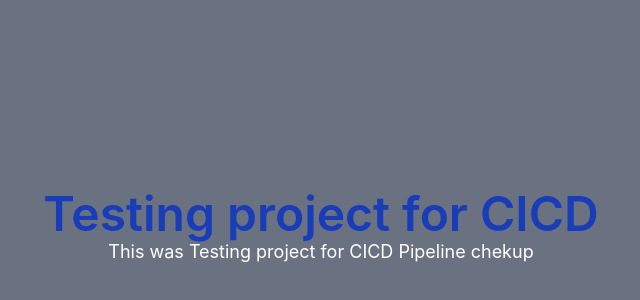
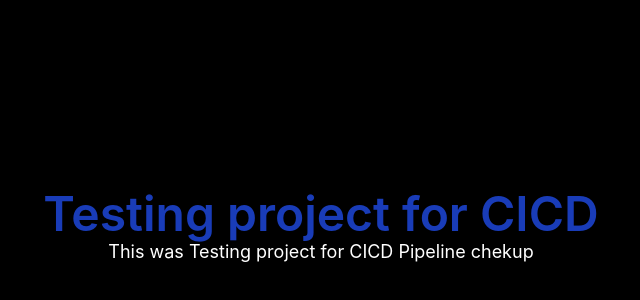
Before and after one commit to Dataxis-UditSingh/Testing_proj_CICD, a React (Vite) app: page / in a window 1280 px wide. Shown: the part 172-472 px from the top of the page, without its empty margins (319-959 px from the left). Built offline with nearby package versions, Linux system fonts and the light colour scheme.

Commit message:
First commit for CI

```diff
--- a/src/App.tsx
+++ b/src/App.tsx
@@ -3,7 +3,7 @@
 function App() {
   return (
     <>
-      <div className="h-screen flex items-center justify-center flex-col bg-gray-500">
+      <div className="h-screen flex items-center justify-center flex-col bg-black">
         <h1 className="text-blue-800 text-5xl font-semibold text-center">
           Testing project for CICD
         </h1>
```
